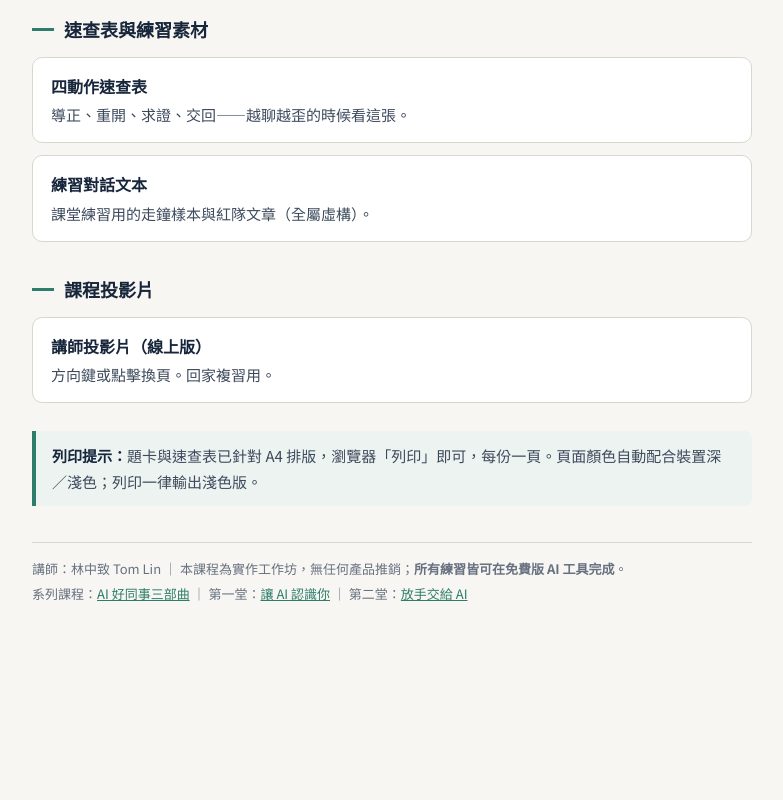
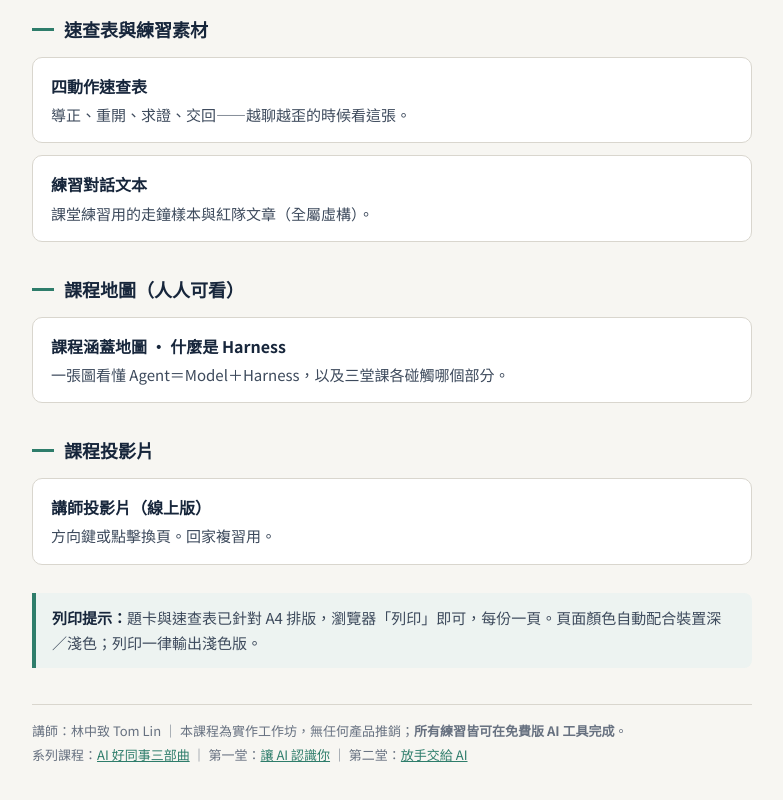
Before and after one commit to tomclin/ai-course-103, a plain HTML site: page index.html in a window 1280 px wide. Shown: the part 645-1445 px from the top of the page, without its empty margins (248-1031 px from the left). Before the commit the page ends 1316 px from the top, so only its background shows below. Drawn offline with Linux system fonts and the light colour scheme.

Commit message:
Link course coverage map

```diff
--- a/index.html
+++ b/index.html
@@ -102,6 +102,11 @@
     <a class="item" href="practice-dialog.html"><b>練習對話文本</b><p>課堂練習用的走鐘樣本與紅隊文章（全屬虛構）。</p></a>
   </div>
 
+  <h2>課程地圖（人人可看）</h2>
+  <div class="list">
+    <a class="item" href="https://tomclin.github.io/ai-course-101/map.html"><b>課程涵蓋地圖 · 什麼是 Harness</b><p>一張圖看懂 Agent＝Model＋Harness，以及三堂課各碰觸哪個部分。</p></a>
+  </div>
+
   <h2>課程投影片</h2>
   <div class="list">
     <a class="item" href="slides.html"><b>講師投影片（線上版）</b><p>方向鍵或點擊換頁。回家複習用。</p></a>
```
